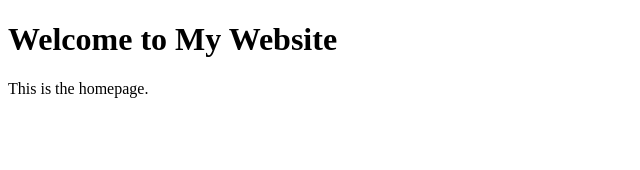
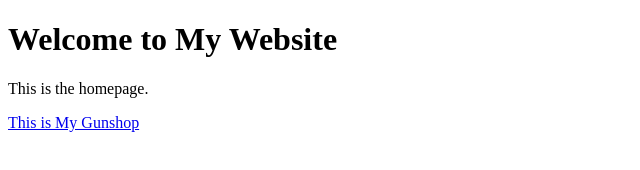
Before and after one commit to yyogaandhika/Ammunation, a plain HTML site: page index.html in a window 1280 px wide. Shown: the whole page, without its empty margins (0-640 px from the left). Drawn offline with Linux system fonts and the light colour scheme.

Commit message:
index.html

```diff
--- a/index.html
+++ b/index.html
@@ -8,5 +8,6 @@
 <body>
     <h1>Welcome to My Website</h1>
     <p>This is the homepage.</p>
+    <a href="Form1.html">This is My Gunshop </a>
 </body>
 </html>
```
